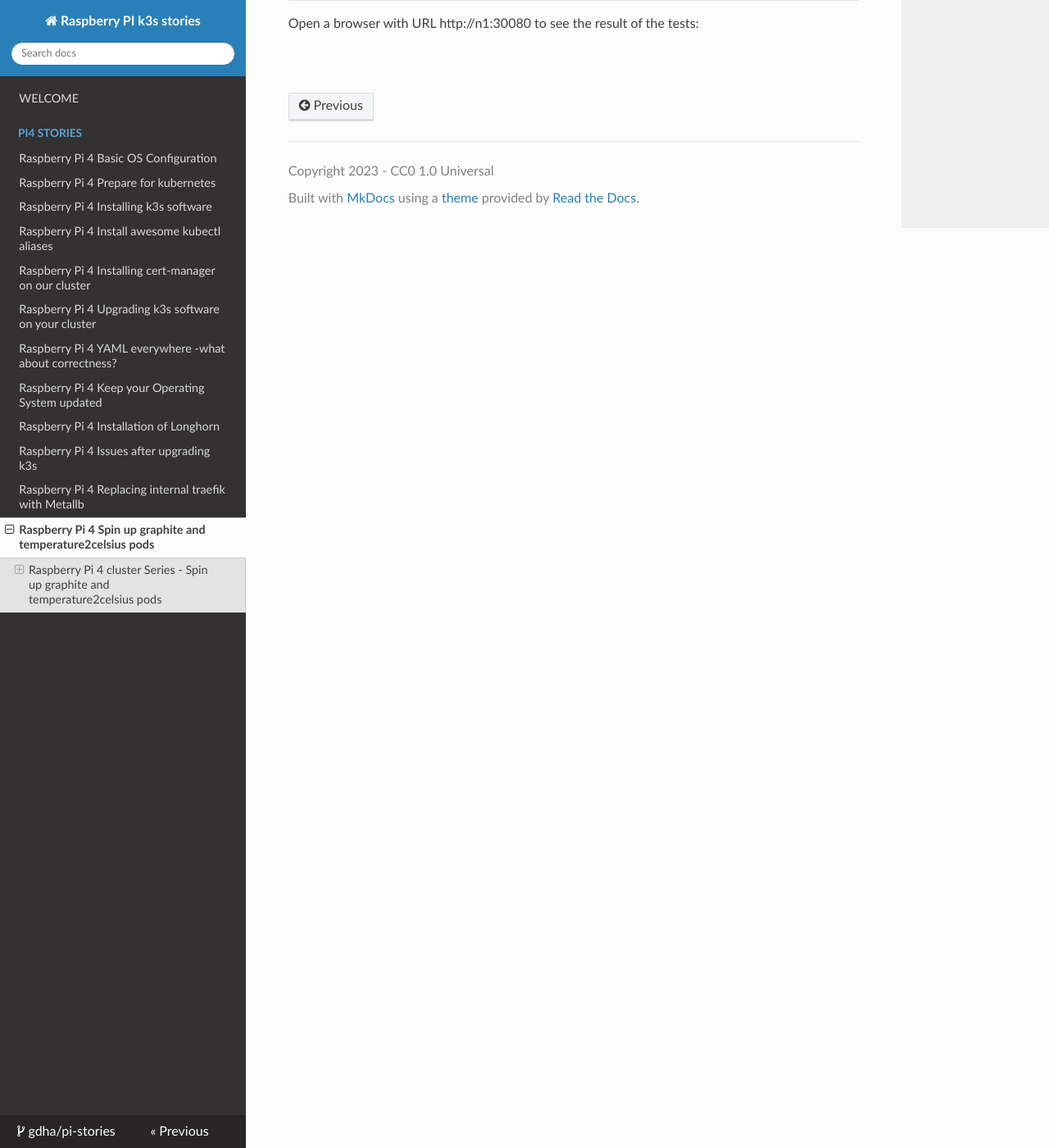
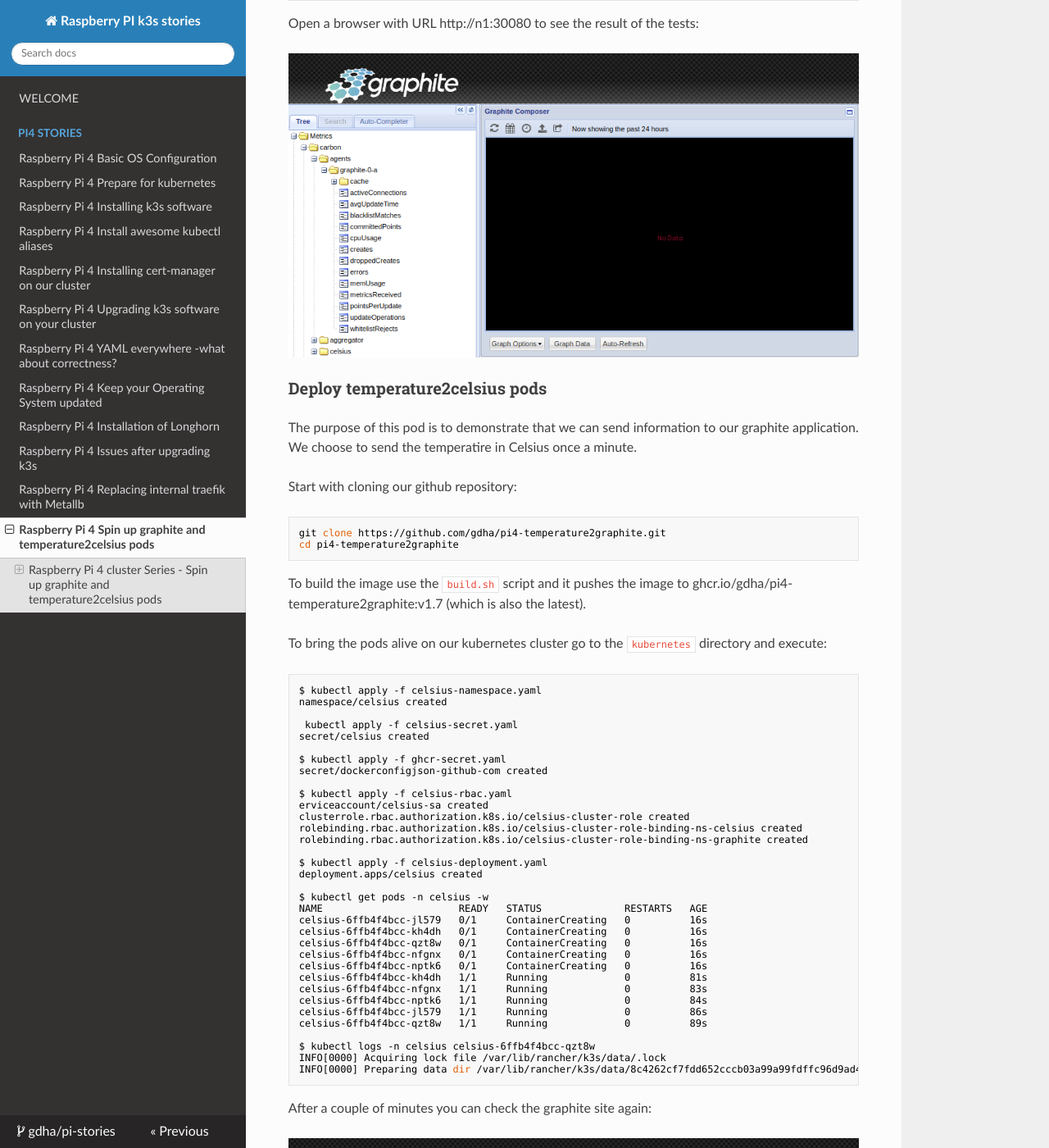
Before and after one commit to gdha/pi-stories, an MkDocs documentation site: the page built from docs/pi-stories12.md, in a window 1280 px wide and 1400 px high, scrolled down 1206 px. Shown: the whole window at 82% size. Built offline with MkDocs 1.6.1, drawn with Linux system fonts in a browser that asks for light colours; nearby versions of some CDN libraries.

Commit message:
add celsius pod

````diff
--- a/docs/pi-stories12.md
+++ b/docs/pi-stories12.md
@@ -57,3 +57,59 @@
 Open a browser with URL http://n1:30080 to see the result of the tests:
 
 ![](img/graphite.png)
+
+### Deploy temperature2celsius pods
+
+The purpose of this pod is to demonstrate that we can send information to our graphite application. We choose to send the temperatire in Celsius once a minute.
+
+Start with cloning our github repository:
+
+```bash
+git clone https://github.com/gdha/pi4-temperature2graphite.git
+cd pi4-temperature2graphite
+```
+
+To build the image use the `build.sh` script and it pushes the image to ghcr.io/gdha/pi4-temperature2graphite:v1.7 (which is also the latest).
+
+To bring the pods alive on our kubernetes cluster go to the `kubernetes` directory and execute:
+
+```bash
+$ kubectl apply -f celsius-namespace.yaml
+namespace/celsius created
+
+ kubectl apply -f celsius-secret.yaml
+secret/celsius created
+
+$ kubectl apply -f ghcr-secret.yaml
+secret/dockerconfigjson-github-com created
+
+$ kubectl apply -f celsius-rbac.yaml
+erviceaccount/celsius-sa created
+clusterrole.rbac.authorization.k8s.io/celsius-cluster-role created
+rolebinding.rbac.authorization.k8s.io/celsius-cluster-role-binding-ns-celsius created
+rolebinding.rbac.authorization.k8s.io/celsius-cluster-role-binding-ns-graphite created
+
+$ kubectl apply -f celsius-deployment.yaml
+deployment.apps/celsius created
+
+$ kubectl get pods -n celsius -w
+NAME                       READY   STATUS              RESTARTS   AGE
+celsius-6ffb4f4bcc-jl579   0/1     ContainerCreating   0          16s
+celsius-6ffb4f4bcc-kh4dh   0/1     ContainerCreating   0          16s
+celsius-6ffb4f4bcc-qzt8w   0/1     ContainerCreating   0          16s
+celsius-6ffb4f4bcc-nfgnx   0/1     ContainerCreating   0          16s
+celsius-6ffb4f4bcc-nptk6   0/1     ContainerCreating   0          16s
+celsius-6ffb4f4bcc-kh4dh   1/1     Running             0          81s
+celsius-6ffb4f4bcc-nfgnx   1/1     Running             0          83s
+celsius-6ffb4f4bcc-nptk6   1/1     Running             0          84s
+celsius-6ffb4f4bcc-jl579   1/1     Running             0          86s
+celsius-6ffb4f4bcc-qzt8w   1/1     Running             0          89s
+
+$ kubectl logs -n celsius celsius-6ffb4f4bcc-qzt8w
+INFO[0000] Acquiring lock file /var/lib/rancher/k3s/data/.lock
+INFO[0000] Preparing data dir /var/lib/rancher/k3s/data/8c4262cf7fdd652cccb03a99a99fdffc96d9ad41d7e57af9eb08c7ac2867c72a
+```
+
+After a couple of minutes you can check the graphite site again:
+
+![](img/graphite-celsius.png)
````
Also changed, not shown: docs/img/graphite-celsius.png (added), docs/img/graphite.png (added).
